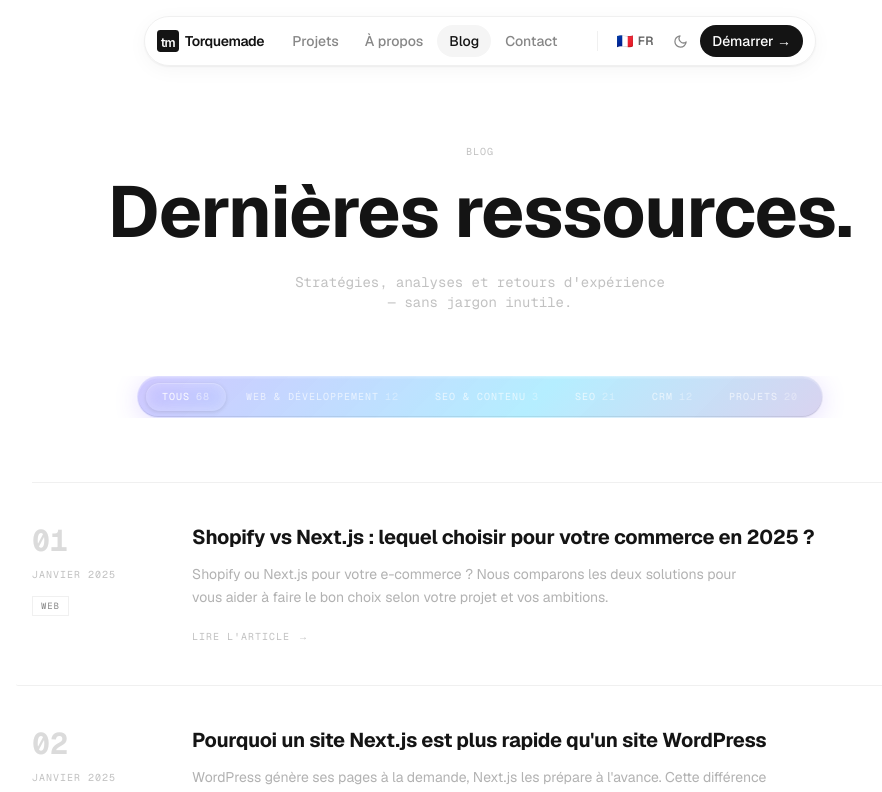
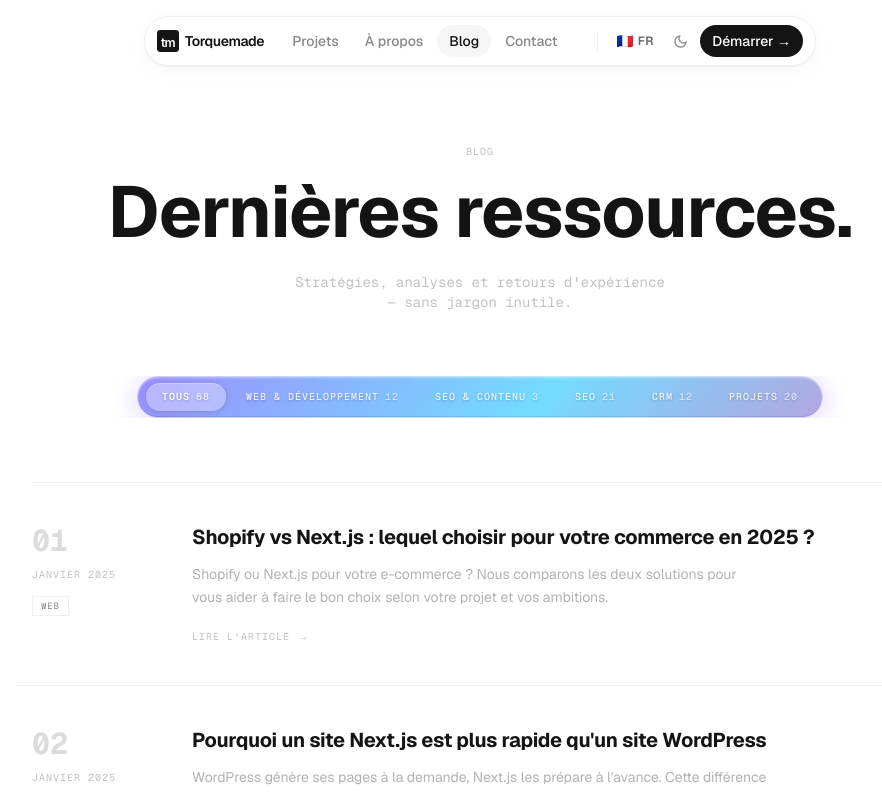
Before and after one commit to loanrmb/torquemade-v2, a Next.js app: page /blog in a window 1280 px wide. Shown: the top 792 px of the page, without its empty margins (160-1042 px from the left). Built offline with nearby package versions, Linux system fonts and the light colour scheme.

Commit message:
Update BlogList.tsx

```diff
--- a/components/blog/BlogList.tsx
+++ b/components/blog/BlogList.tsx
@@ -54,17 +54,17 @@ export function BlogList() {
             <div
               className="inline-flex items-center gap-1 rounded-full px-2 py-1.5 flex-shrink-0"
               style={{
-                /* Gradient multicolor animé */
-                background: 'linear-gradient(-45deg, rgba(168,100,255,0.45), rgba(80,160,255,0.4), rgba(255,130,80,0.35), rgba(240,80,180,0.4), rgba(60,210,255,0.38), rgba(168,100,255,0.45))',
+                /* Gradient plus saturé pour lisibilité sur fond blanc */
+                background: 'linear-gradient(-45deg, rgba(140,60,255,0.72), rgba(60,130,255,0.68), rgba(255,100,60,0.62), rgba(230,50,170,0.68), rgba(40,200,255,0.65), rgba(140,60,255,0.72))',
                 backgroundSize: '400% 400%',
                 animation: 'liquidShift 8s ease infinite',
                 /* Verre */
-                backdropFilter: 'blur(20px) saturate(180%)',
-                WebkitBackdropFilter: 'blur(20px) saturate(180%)',
-                /* Bordure iridescente */
-                border: '1px solid rgba(255,255,255,0.35)',
+                backdropFilter: 'blur(20px) saturate(160%)',
+                WebkitBackdropFilter: 'blur(20px) saturate(160%)',
+                /* Bordure */
+                border: '1px solid rgba(255,255,255,0.5)',
                 /* Ombres */
-                boxShadow: '0 4px 24px rgba(120,80,255,0.18), 0 1.5px 0 rgba(255,255,255,0.18) inset, 0 -1px 0 rgba(0,0,0,0.08) inset',
+                boxShadow: '0 4px 28px rgba(120,60,255,0.25), 0 1.5px 0 rgba(255,255,255,0.25) inset, 0 -1px 0 rgba(0,0,0,0.1) inset',
               }}
             >
               {categories.map((cat) => {
@@ -81,20 +81,21 @@ export function BlogList() {
                     className="flex items-center gap-1.5 rounded-full px-4 py-1.5 font-mono text-[10px] uppercase tracking-widest transition-all duration-200 whitespace-nowrap"
                     style={{
                       background: isActive
-                        ? 'rgba(255,255,255,0.28)'
+                        ? 'rgba(255,255,255,0.32)'
                         : 'transparent',
+                      /* Texte blanc sur gradient sombre = bonne lisibilité */
                       color: isActive
-                        ? 'rgba(255,255,255,0.95)'
-                        : 'rgba(255,255,255,0.65)',
+                        ? 'rgba(255,255,255,1)'
+                        : 'rgba(255,255,255,0.88)',
+                      fontWeight: isActive ? '600' : '500',
                       boxShadow: isActive
-                        ? '0 1px 4px rgba(0,0,0,0.12), 0 1px 0 rgba(255,255,255,0.2) inset'
+                        ? '0 1px 6px rgba(0,0,0,0.15), 0 1px 0 rgba(255,255,255,0.25) inset'
                         : 'none',
-                      backdropFilter: isActive ? 'blur(8px)' : 'none',
-                      WebkitBackdropFilter: isActive ? 'blur(8px)' : 'none',
+                      textShadow: '0 1px 3px rgba(0,0,0,0.25)',
                     }}
                   >
                     {cat}
-                    <span style={{ opacity: 0.55 }}>{count}</span>
+                    <span style={{ opacity: 0.7 }}>{count}</span>
                   </button>
                 )
               })}
```
